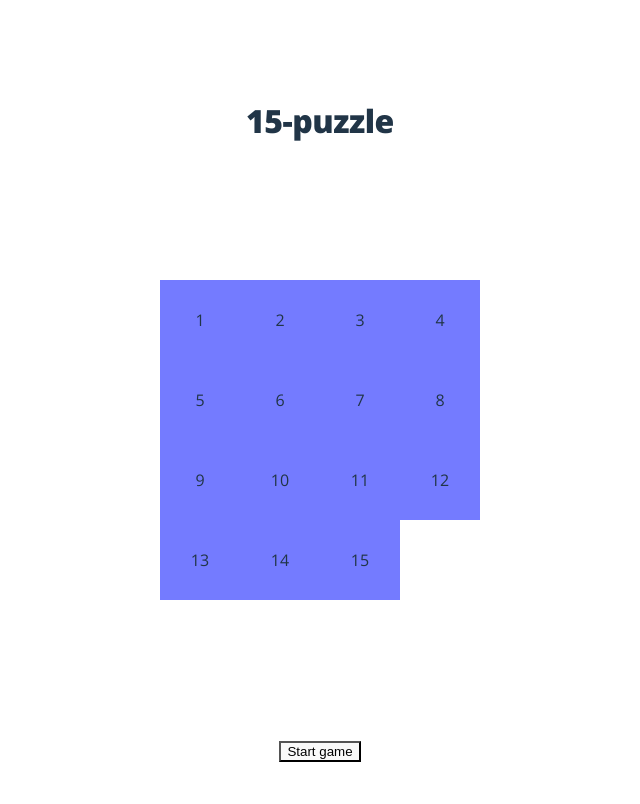
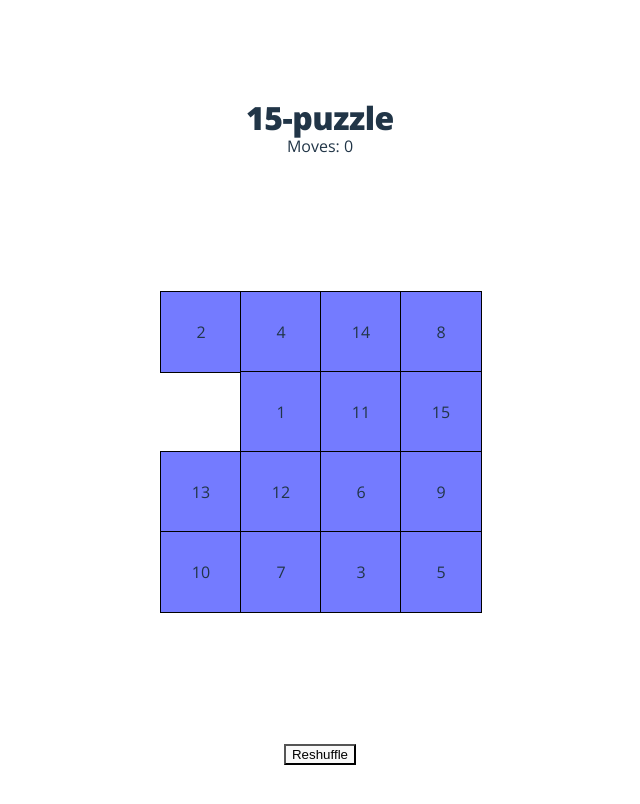
Before and after one commit to livoszlak/15-puzzle, a React (Vite) app: page / in a window 1280 px wide. Shown: the top 804 px of the page, without its empty margins (320-960 px from the left). Built offline with nearby package versions, Linux system fonts and the light colour scheme.

Commit message:
Trying to fix the counter function for moves, output is not working

```diff
--- a/src/App.tsx
+++ b/src/App.tsx
@@ -1,11 +1,12 @@
-import { useState } from "react";
 import "./App.css";
 import { Box, Typography } from "@mui/material";
+import { useTiles } from "./hooks/useTiles";
 import Board from "./components/Board";
+import Header from "./components/Header";
+import { useState } from "react";
 
 function App() {
-  const [count, setCount] = useState(0);
-
+  const [moves, setMoves] = useState(0);
   return (
     <div className="App">
       <Box>
@@ -17,6 +18,7 @@ function App() {
         >
           15-puzzle
         </Typography>
+        <Header />
       </Box>
       <Board />
     </div>
--- a/src/components/Board.tsx
+++ b/src/components/Board.tsx
@@ -1,38 +1,10 @@
-import { useState } from "react";
+// Board.tsx
 import Tile from "./Tile";
 import { constants } from "../constants/constants";
-import { canSwap, swap, shuffle } from "../helpers";
+import { useTiles } from "../hooks/useTiles";
 
 function Board() {
-  const [tiles, setTiles] = useState([...Array(constants.TILE_COUNT).keys()]);
-  const [solved, setIsSolved] = useState(false);
-  const [isStarted, setIsStarted] = useState(false);
-
-  const shuffleTiles = () => {
-    const shuffledTiles = shuffle(tiles);
-    setTiles(shuffledTiles);
-  };
-
-  const swapTiles = (tileIndex: number) => {
-    if (canSwap(tileIndex, tiles.length - 1)) {
-      const swappedTiles = swap(tiles, tileIndex, tiles.length - 1);
-      setTiles(swappedTiles);
-    }
-  };
-
-  const handleTileClick = (index: number) => {
-    swapTiles(index);
-  };
-
-  const handleShuffleClick = () => {
-    shuffleTiles();
-  };
-
-  const handleStartClick = () => {
-    shuffleTiles();
-    setIsStarted(true);
-    console.log("started");
-  };
+  const { tiles, handleTileClick, handleShuffleClick } = useTiles();
 
   const style = {
     width: constants.BOARD_SIZE,
@@ -53,11 +25,8 @@ function Board() {
           />
         ))}
       </ul>
-      {!isStarted ? (
-        <button onClick={() => handleStartClick}>Start game</button>
-      ) : (
-        <button onClick={() => handleShuffleClick}>Reshuffle</button>
-      )}
+
+      <button onClick={handleShuffleClick}>Reshuffle</button>
     </>
   );
 }
--- a/src/components/Header.tsx
+++ b/src/components/Header.tsx
@@ -0,0 +1,18 @@
+import { Box, Typography } from "@mui/material";
+import { useTiles } from "../hooks/useTiles";
+
+export default function Header() {
+  const { moves } = useTiles();
+  return (
+    <Box>
+      <Typography
+        variant="h5"
+        fontSize={"1rem"}
+        fontFamily={"Open Sans"}
+        sx={{ fontWeight: "400" }}
+      >
+        {`Moves: ${moves}`}
+      </Typography>
+    </Box>
+  );
+}
--- a/src/components/Tile.tsx
+++ b/src/components/Tile.tsx
@@ -20,6 +20,7 @@ function Tile(props) {
         height: tileStyle.height,
         transform: `translate3d(${tileStyle.translateX}px, ${tileStyle.translateY}px, 0)`,
         opacity: tile === constants.TILE_COUNT - 1 ? 0 : 1,
+        border: "1px solid black",
       }}
       className="tile"
       onClick={() => handleTileClick(index)}
--- a/src/helpers.ts
+++ b/src/helpers.ts
@@ -10,7 +10,7 @@ interface VisualPosition {
   y: number;
 }
 
-export function isSolvable(tiles: number[]): boolean {
+/* export function isSolvable(tiles: number[]): boolean {
   let product: number = 1;
   for (let i = 1, l = constants.TILE_COUNT - 1; i <= l; i++) {
     for (let j = i + 1, m = l + 1; j <= m; j++) {
@@ -18,6 +18,18 @@ export function isSolvable(tiles: number[]): boolean {
     }
   }
   return Math.round(product) === 1;
+} */
+
+export function isSolvable(tiles: number[]): boolean {
+  let invCount = 0;
+  for (let i = 0; i < constants.TILE_COUNT - 1; i++) {
+    for (let j = i + 1; j < constants.TILE_COUNT; j++) {
+      if (tiles[j] && tiles[i] && tiles[i] > tiles[j]) {
+        invCount++;
+      }
+    }
+  }
+  return invCount % 2 === 0;
 }
 
 export function isSolved(tiles: number[]): boolean {
@@ -52,7 +64,7 @@ export function getVisualPosition(
   };
 }
 
-export function shuffle(tiles: number[]): number[] {
+/* export function shuffle(tiles: number[]): number[] {
   const shuffledTiles = [
     ...tiles
       .filter((t) => t !== tiles.length - 1)
@@ -62,6 +74,24 @@ export function shuffle(tiles: number[]): number[] {
   return isSolvable(shuffledTiles) && !isSolved(shuffledTiles)
     ? shuffledTiles
     : shuffle(shuffledTiles);
+} */
+
+export function shuffle(tiles: number[]): number[] {
+  let array = [...tiles];
+  let currentIndex = array.length,
+    temporaryValue,
+    randomIndex;
+
+  while (0 !== currentIndex) {
+    randomIndex = Math.floor(Math.random() * currentIndex);
+    currentIndex -= 1;
+
+    temporaryValue = array[currentIndex];
+    array[currentIndex] = array[randomIndex];
+    array[randomIndex] = temporaryValue;
+  }
+
+  return isSolvable(array) && !isSolved(array) ? array : shuffle(array);
 }
 
 export function canSwap(src: number, dest: number) {
--- /dev/null
+++ b/src/hooks/useTiles.ts
@@ -0,0 +1,61 @@
+// useTiles.ts
+import { useState, useEffect } from "react";
+import { constants } from "../constants/constants";
+import { canSwap, swap, shuffle } from "../helpers";
+
+export function useTiles() {
+  const [tiles, setTiles] = useState([...Array(constants.TILE_COUNT).keys()]);
+  const [solved, setIsSolved] = useState(false);
+  const [isStarted, setIsStarted] = useState(false);
+  const [moves, setMoves] = useState(0);
+
+  const shuffleTiles = () => {
+    setTiles((tiles) => {
+      const shuffledTiles = shuffle([...tiles]);
+      return shuffledTiles;
+    });
+  };
+
+  const swapTiles = (tileIndex: number) => {
+    if (canSwap(tileIndex, tiles.indexOf(tiles.length - 1))) {
+      const swappedTiles = swap(
+        tiles,
+        tileIndex,
+        tiles.indexOf(tiles.length - 1)
+      );
+      setTiles(swappedTiles);
+    }
+  };
+
+  const handleTileClick = (index: number) => {
+    swapTiles(index);
+    setMoves((prevMoves) => prevMoves + 1);
+    console.log(moves);
+  };
+
+  const handleShuffleClick = () => {
+    shuffleTiles();
+    setMoves(1);
+  };
+
+  const handleStartClick = () => {
+    console.log("started");
+    shuffleTiles();
+    setIsStarted(true);
+  };
+
+  useEffect(() => {
+    shuffleTiles();
+  }, []);
+
+  return {
+    tiles,
+    solved,
+    isStarted,
+    moves,
+    handleTileClick,
+    handleShuffleClick,
+    handleStartClick,
+    shuffleTiles,
+  };
+}
--- a/src/types.ts
+++ b/src/types.ts
@@ -22,3 +22,8 @@ export interface HelperFunctions {
   swap: (tile1: number, tile2: number) => void;
   shuffle: () => void;
 }
+
+export interface ButtonProps {
+  onClick: () => void;
+  children: React.ReactNode;
+}
```
Also changed, not shown: src/components/Button.tsx (added, +12 -0 lines).
